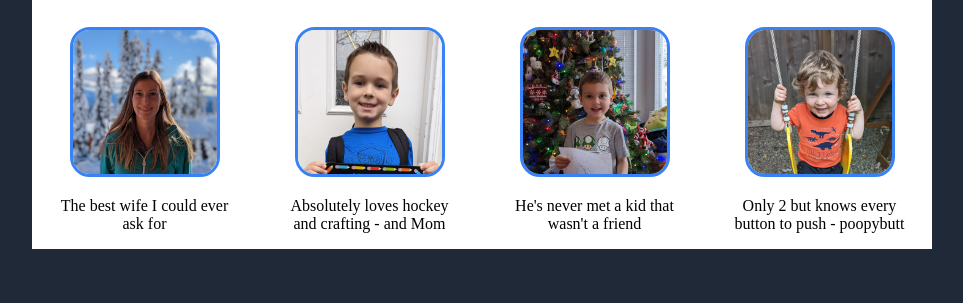
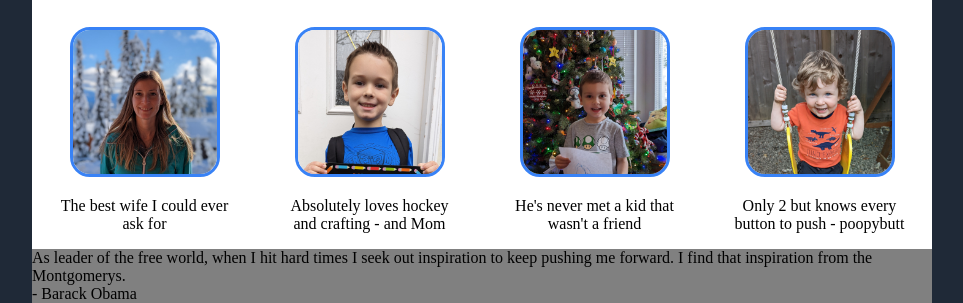
Before and after one commit to TheDailyStruggle/project-landing-page, a plain HTML site: page index.html in a window 1280 px wide. Shown: the part 674-977 px from the top of the page, without its empty margins (158-1121 px from the left). Before the commit the page ends 923 px from the top, so only its background shows below. Drawn offline with Linux system fonts and the light colour scheme.

Commit message:
Add blockquote HTML

```diff
--- a/index.html
+++ b/index.html
@@ -53,6 +53,17 @@
             </div>
         </div>
     </section>
+    <section class="quote">
+        <figure>
+            <blockquote>
+                <p class="quoteP">As leader of the free world, when I hit hard times I seek out
+                    inspiration to keep pushing me forward. I find that inspiration from
+                    the Montgomerys.
+                </p>
+                <figcaption>- Barack Obama</figcaption>
+            </blockquote>
+        </figure>
+    </section>
 </body>
 
 </html>
--- a/styles.css
+++ b/styles.css
@@ -102,3 +102,20 @@ h2 {
     border-radius: 20px;
     border: 3px #3882F6 solid;
 }
+
+.quote {
+    background-color: gray;
+    margin: 0;
+}
+
+figure {
+    margin: 0;
+}
+
+.quoteP {
+    margin: 0;
+}
+
+blockquote {
+    margin: 0;
+}
```
